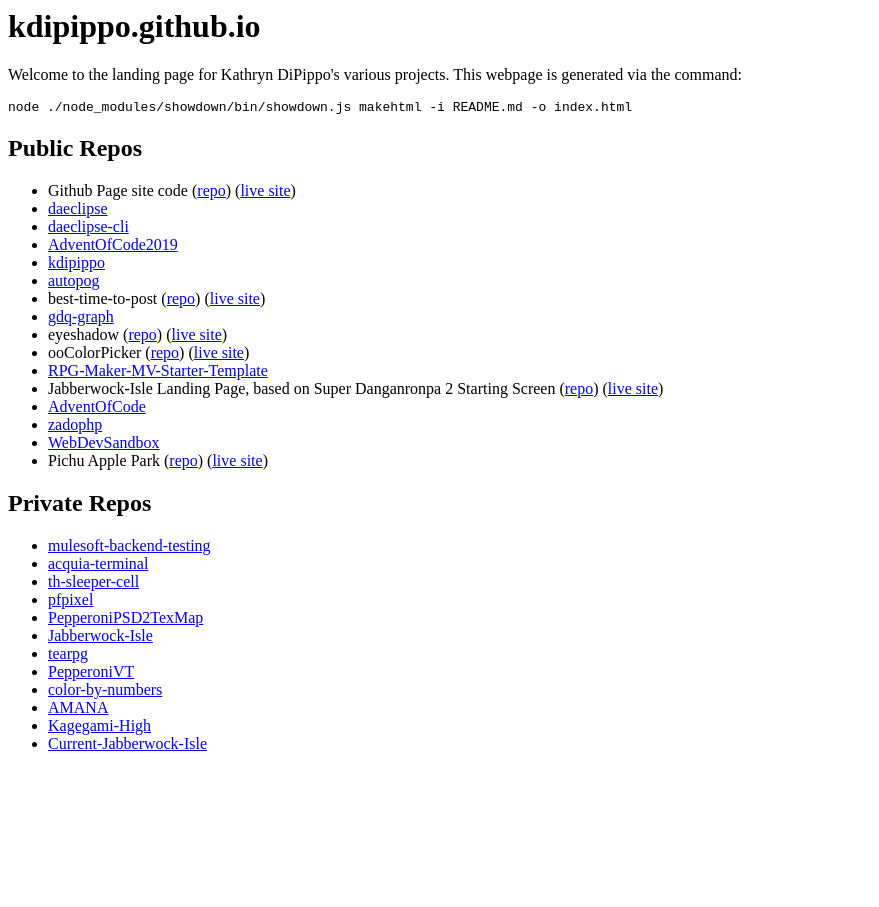
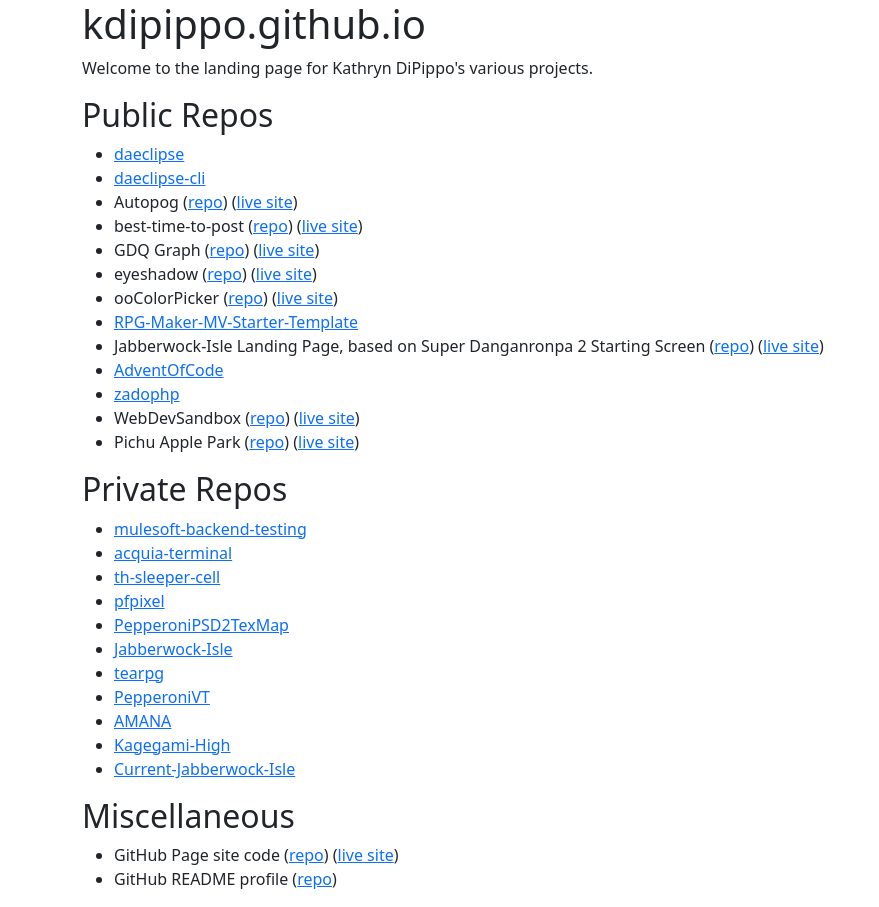
Before and after one commit to kdipippo/kdipippo.github.io, a website: page index.html in a window 1280 px wide. Shown: the whole page, without its empty margins (0-879 px from the left). Before the commit the page ends 800 px from the top, so only its background shows below. Drawn offline with nearby package versions, Linux system fonts and the light colour scheme.

Commit message:
Create build process, update links in README

```diff
--- /dev/null
+++ b/components/footer.html
@@ -0,0 +1,4 @@
+</div>
+</body>
+<script src="https://cdn.jsdelivr.net/npm/bootstrap@5.3.1/dist/js/bootstrap.bundle.min.js" integrity="sha384-HwwvtgBNo3bZJJLYd8oVXjrBZt8cqVSpeBNS5n7C8IVInixGAoxmnlMuBnhbgrkm" crossorigin="anonymous"></script>
+</html>
--- a/index.html
+++ b/index.html
@@ -1,24 +1,35 @@
-<h1 id="kdipippogithubio">kdipippo.github.io</h1>
-<p>Welcome to the landing page for Kathryn DiPippo's various projects. This webpage is generated via the command:</p>
-<pre><code>node ./node_modules/showdown/bin/showdown.js makehtml -i README.md -o index.html
-</code></pre>
+<!DOCTYPE html>
+<html lang="en" data-bs-theme="auto">
+  <head>
+    <meta charset="utf-8" />
+    <meta name="viewport" content="width=device-width, initial-scale=1" />
+    <meta name="description" content="" />
+    <meta
+      name="author"
+      content="Mark Otto, Jacob Thornton, and Bootstrap contributors"
+    />
+    <meta name="generator" content="Hugo 0.115.4" />
+    <title>Features · Bootstrap v5.3</title>
+    <link href="https://cdn.jsdelivr.net/npm/bootstrap@5.3.1/dist/css/bootstrap.min.css" rel="stylesheet" integrity="sha384-4bw+/aepP/YC94hEpVNVgiZdgIC5+VKNBQNGCHeKRQN+PtmoHDEXuppvnDJzQIu9" crossorigin="anonymous">
+
+  </head>
+  <body>
+    <div class="container"><h1 id="kdipippogithubio">kdipippo.github.io</h1>
+<p>Welcome to the landing page for Kathryn DiPippo's various projects.</p>
 <h2 id="publicrepos">Public Repos</h2>
 <ul>
-<li>Github Page site code (<a href="https://github.com/kdipippo/kdipippo.github.io">repo</a>) (<a href="https://kdipippo.github.io">live site</a>)</li>
 <li><a href="https://github.com/kdipippo/daeclipse">daeclipse</a></li>
 <li><a href="https://github.com/kdipippo/daeclipse-cli">daeclipse-cli</a></li>
-<li><a href="https://github.com/kdipippo/AdventOfCode2019">AdventOfCode2019</a></li>
-<li><a href="https://github.com/kdipippo/kdipippo">kdipippo</a></li>
-<li><a href="https://github.com/kdipippo/autopog">autopog</a></li>
+<li>Autopog (<a href="https://github.com/kdipippo/autopog">repo</a>) (<a href="https://kdipippo.github.io/autopog/">live site</a>)</li>
 <li>best-time-to-post (<a href="https://github.com/kdipippo/best-time-to-post">repo</a>) (<a href="https://kdipippo.github.io/best-time-to-post/">live site</a>)</li>
-<li><a href="https://github.com/kdipippo/gdq-graph">gdq-graph</a></li>
+<li>GDQ Graph (<a href="https://github.com/kdipippo/gdq-graph">repo</a>) (<a href="https://kdipippo.github.io/gdq-graph/">live site</a>)</li>
 <li>eyeshadow (<a href="https://github.com/kdipippo/eyeshadow">repo</a>) (<a href="https://kdipippo.github.io/eyeshadow/">live site</a>)</li>
 <li>ooColorPicker (<a href="https://github.com/kdipippo/ooColorPicker">repo</a>) (<a href="https://kdipippo.github.io/ooColorPicker/">live site</a>)</li>
 <li><a href="https://github.com/kdipippo/RPG-Maker-MV-Starter-Template">RPG-Maker-MV-Starter-Template</a></li>
 <li>Jabberwock-Isle Landing Page, based on Super Danganronpa 2 Starting Screen (<a href="https://github.com/kdipippo/newfrontpage">repo</a>) (<a href="https://kdipippo.github.io/newfrontpage/">live site</a>)</li>
 <li><a href="https://github.com/kdipippo/AdventOfCode">AdventOfCode</a></li>
 <li><a href="https://github.com/kdipippo/zadophp">zadophp</a></li>
-<li><a href="https://github.com/kdipippo/WebDevSandbox">WebDevSandbox</a></li>
+<li>WebDevSandbox (<a href="https://github.com/kdipippo/WebDevSandbox">repo</a>) (<a href="https://kdipippo.github.io/WebDevSandbox/">live site</a>)</li>
 <li>Pichu Apple Park (<a href="https://github.com/kdipippo/pichuapplepark">repo</a>) (<a href="https://kdipippo.github.io/pichuapplepark/">live site</a>)</li>
 </ul>
 <h2 id="privaterepos">Private Repos</h2>
@@ -31,8 +42,12 @@
 <li><a href="https://github.com/kdipippo/Jabberwock-Isle">Jabberwock-Isle</a></li>
 <li><a href="https://github.com/kdipippo/tearpg">tearpg</a></li>
 <li><a href="https://github.com/kdipippo/PepperoniVT">PepperoniVT</a></li>
-<li><a href="https://github.com/kdipippo/color-by-numbers">color-by-numbers</a></li>
 <li><a href="https://github.com/kdipippo/AMANA">AMANA</a></li>
 <li><a href="https://github.com/kdipippo/Kagegami-High">Kagegami-High</a></li>
 <li><a href="https://github.com/kdipippo/Current-Jabberwock-Isle">Current-Jabberwock-Isle</a></li>
 </ul>
+<h2 id="miscellaneous">Miscellaneous</h2>
+<ul>
+<li>GitHub Page site code (<a href="https://github.com/kdipippo/kdipippo.github.io">repo</a>) (<a href="https://kdipippo.github.io">live site</a>)</li>
+<li>GitHub README profile (<a href="https://github.com/kdipippo/kdipippo">repo</a>)</li>
+</ul>
```
Also changed, not shown: components/header.html (added, +17 -0 lines), README.md, 1 other file.
